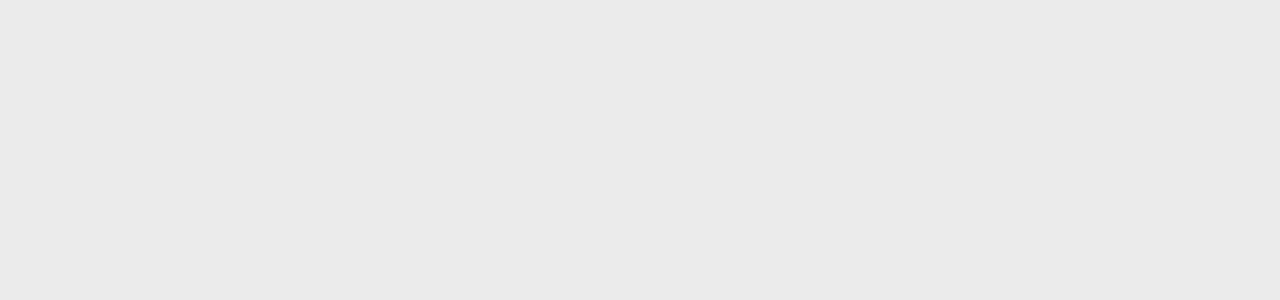
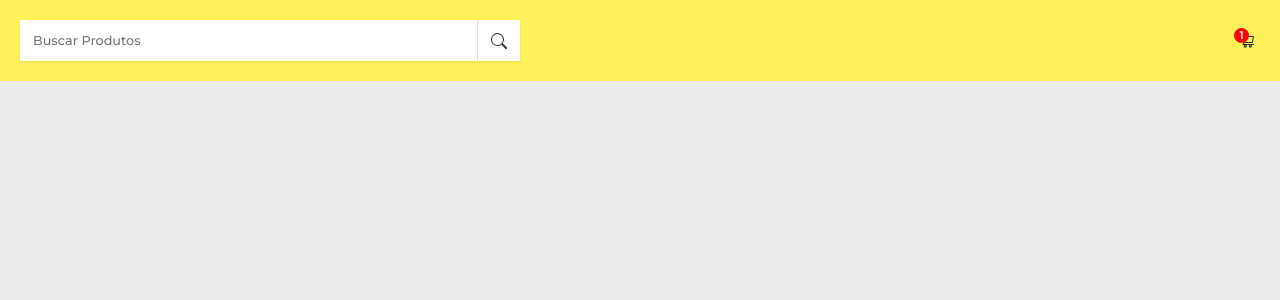
Before and after one commit to YudiYamada/projeto-carrinho-de-compras-com-api-mercado-livre, a React (Vite) app: page / in a window 1280 px wide. Shown: the top 300 px of the page. Built offline with nearby package versions, Linux system fonts and the light colour scheme.

Commit message:
adicionando components

```diff
--- a/index.html
+++ b/index.html
@@ -3,6 +3,9 @@
   <head>
     <meta charset="UTF-8" />
     <meta name="viewport" content="width=device-width, initial-scale=1.0" />
+    <link rel="preconnect" href="https://fonts.googleapis.com">
+    <link rel="preconnect" href="https://fonts.gstatic.com" crossorigin>
+    <link href="https://fonts.googleapis.com/css2?family=Montserrat:ital,wght@0,100..900;1,100..900&display=swap" rel="stylesheet">
     <title>Projeto Carrinho de Compras com API do Mercado Livre</title>
   </head>
   <body>
--- a/src/App.jsx
+++ b/src/App.jsx
@@ -1,11 +1,13 @@
-
+import React from "react"
+import Header from "./components/Header/Header"
+import GlobalStyle from "./GlobalStyles"
 
 
 function App() {
-
   return (
     <>
-
+      <GlobalStyle />
+      <Header />
     </>
   )
 }
--- a/src/styles/GlobalStyles.jsx
+++ b/src/GlobalStyles.jsx
@@ -1,8 +1,6 @@
 import { createGlobalStyle } from "styled-components";
 
 const GlobalStyle = createGlobalStyle`
-    @import url('https://fonts.googleapis.com/css2?family=Montserrat:ital,wght@0,100;0,200;0,300;0,400;0,500;0,600;0,700;0,800;0,900;1,100;1,200;1,300;1,400;1,500;1,600;1,700;1,800;1,900&display=swap');
-
     * {
     margin: 0;
     padding: 0;
--- /dev/null
+++ b/src/components/CartButton/CartButton.Styles.jsx
@@ -0,0 +1,31 @@
+import styled from "styled-components";
+
+export const CartButtonStyled = styled.button`
+    font-size: 1rem;
+    display: flex;
+    align-items: center;
+    justify-content: center;
+    padding: 5px;
+    border: none;
+    background: none;
+    cursor: pointer;
+    position: relative;
+    margin-left: 20px;
+    color: #333;
+`;
+
+export const CartStatus = styled.span`
+    background: red;
+    width: 15px;
+    height: 15px;
+    position: absolute;
+    top: 0;
+    left: 0;
+    color: #fff;
+    font-size: 11px;
+    font-weight: 600;
+    border-radius: 15px;
+    display: flex;
+    align-items: center;
+    justify-content: center;
+`;
--- /dev/null
+++ b/src/components/CartButton/CartButton.jsx
@@ -0,0 +1,15 @@
+import React from 'react';
+import { AiOutlineShoppingCart } from "react-icons/ai";
+import { CartButtonStyled, CartStatus } from "./CartButton.Styles"
+
+
+function CartButton() {
+    return (
+        <CartButtonStyled type='button'>
+            <AiOutlineShoppingCart />
+            <CartStatus>1</CartStatus>
+        </CartButtonStyled>
+     );
+}
+
+export default CartButton;
--- /dev/null
+++ b/src/components/Header/Header.jsx
@@ -0,0 +1,17 @@
+import React from "react"
+import SearchBar from "../SearchBar/SearchBar"
+import { HeaderStyled, ContainerStyled } from "./Header.styles"
+import CartButton from "../CartButton/CartButton"
+
+function Header() {
+  return (
+    <HeaderStyled>
+      <ContainerStyled>
+        <SearchBar />
+        <CartButton />
+      </ContainerStyled>
+    </HeaderStyled>
+  )
+}
+
+export default Header
--- /dev/null
+++ b/src/components/Header/Header.styles.jsx
@@ -0,0 +1,14 @@
+import styled from 'styled-components';
+
+export const HeaderStyled = styled.header`
+  background-color: #fff159;
+  position: fixed;
+  width: 100%;
+`;
+
+export const ContainerStyled = styled.div`
+  display: flex;
+  justify-content: space-between;
+  align-items: center;
+  padding: 20px;
+`;
--- /dev/null
+++ b/src/components/SearchBar/SearchBar.jsx
@@ -0,0 +1,25 @@
+import React, { useState } from 'react'
+import { BsSearch } from "react-icons/bs";
+import { SearchBarStyled, InputStyled, SearchButtonStyled } from "./SearchBar.styles"
+
+function SearchBar() {
+
+  const [searchValue, setSearchValue] = useState("");
+
+  return (
+    <SearchBarStyled>
+      <InputStyled
+        type="search"
+        value={searchValue}
+        placeholder="Buscar Produtos"
+        onChange={ ({ target }) => setSearchValue(target.value) }
+        required
+      />
+      <SearchButtonStyled type="submit">
+        <BsSearch />
+      </SearchButtonStyled>
+    </SearchBarStyled>
+  );
+}
+
+export default SearchBar;
--- /dev/null
+++ b/src/components/SearchBar/SearchBar.styles.jsx
@@ -0,0 +1,32 @@
+import styled from "styled-components";
+
+export const SearchBarStyled = styled.form`
+    display: flex;
+    background: #fff;
+    width: 100%;
+    max-width: 500px;
+    justify-content: space-between;
+    box-shadow: 0 1px 2px 0 rgba(0, 0, 0, 0.1);
+    gap: 13px;
+    padding-right: 13px;
+`;
+
+export const InputStyled = styled.input`
+    padding: 13px;
+    flex-grow: 1;
+    border: none;
+    outline: none;
+    font-size: 0.8rem;
+    font-weight: 500;
+    border-right: 1px solid #ddd;
+`;
+
+export const SearchButtonStyled = styled.button`
+    background: none;
+    border: none;
+    font-size: 1rem;
+    display: flex;
+    align-items: center;
+    justify-content: center;
+    color: #333;
+`;
--- a/src/main.jsx
+++ b/src/main.jsx
@@ -1,11 +1,10 @@
 import { StrictMode } from 'react'
 import { createRoot } from 'react-dom/client'
 import App from './App.jsx'
-import GlobalStyle from "./styles/GlobalStyles"
+
 
 createRoot(document.getElementById('root')).render(
   <StrictMode>
-    <GlobalStyle />
     <App />
   </StrictMode>,
 )
```
